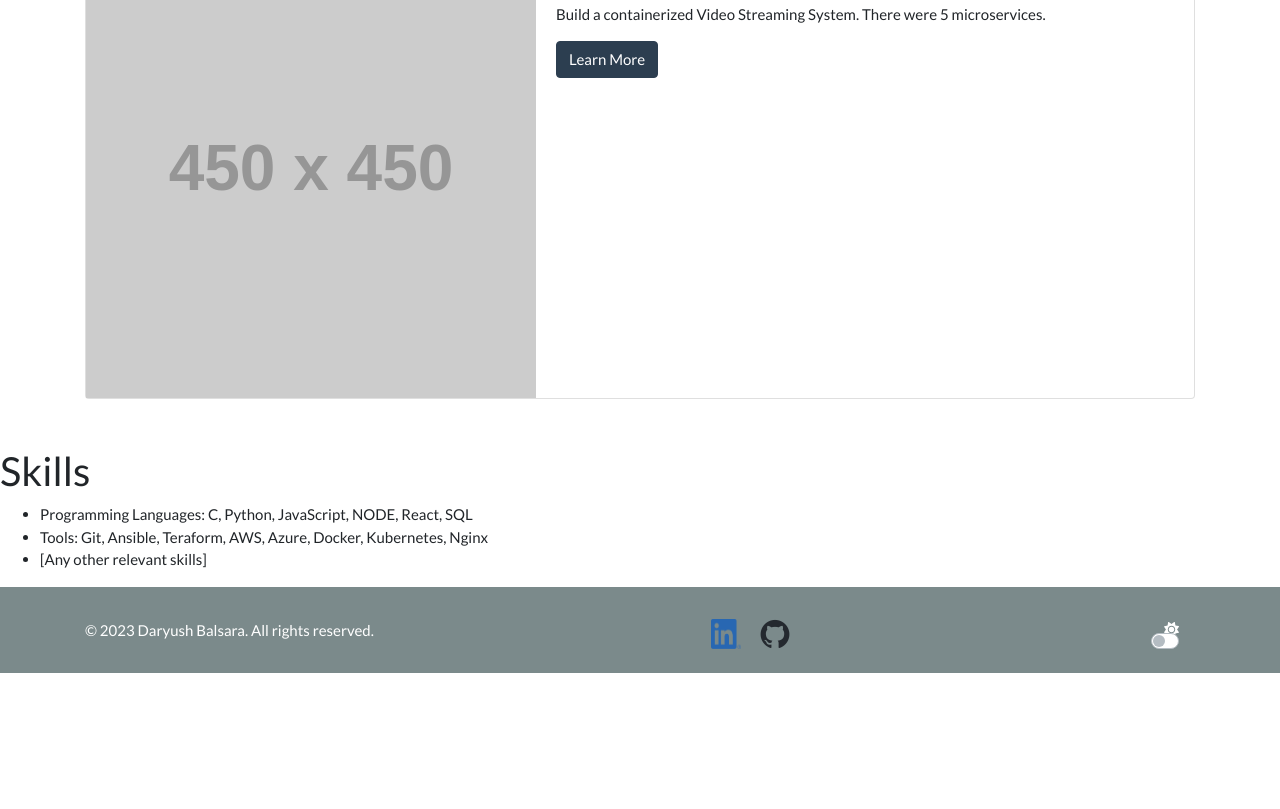
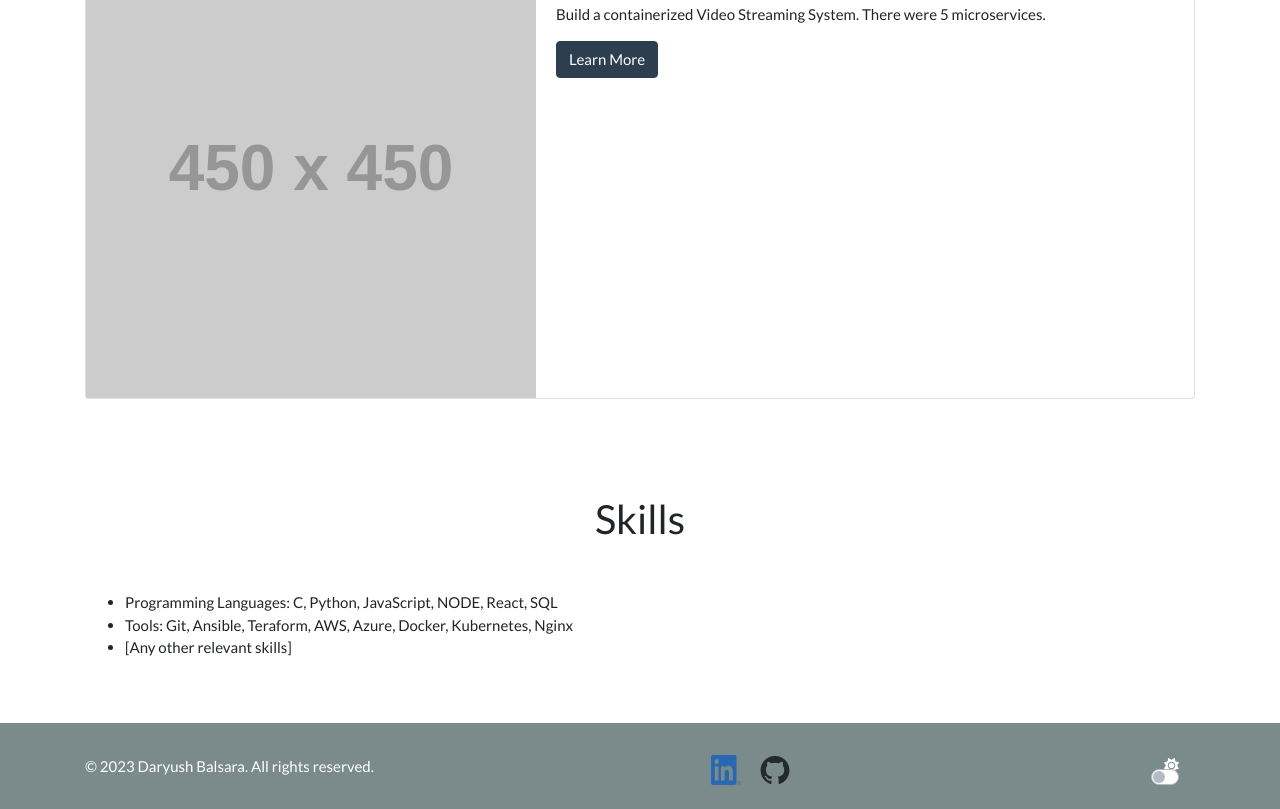
Before and after one commit to dbalsara2003/dbalsara.github.io, a website: page index.html in a window 1280 px wide. Shown: the part 1149-1958 px from the top of the page. Before the commit the page ends 1822 px from the top, so only its background shows below. Drawn offline with nearby package versions, Linux system fonts and the light colour scheme; files that its build step writes are made by us from their sources; placeholder pictures from the web are drawn by us.

Commit message:
centered the skills section

```diff
--- a/index.html
+++ b/index.html
@@ -70,20 +70,21 @@
                         </div>
                     </div>
                 </div>
-
             </div>
-
         </div>
     </section>
 
 
-        <section id="Skills">
-            <h2>Skills</h2>
+    <section id="Skills" class="py-5">
+        <div class="container-md">
+
+            <h2 class="text-center mb-5">Skills</h2>
             <ul>
                 <li>Programming Languages: C, Python, JavaScript, NODE, React, SQL</li>
                 <li>Tools: Git, Ansible, Teraform, AWS, Azure, Docker, Kubernetes, Nginx</li>
                 <li>[Any other relevant skills]</li>
             </ul>
+        </div>
         </section>
 
 
@@ -117,6 +118,7 @@
                 </div>
             </div>
         </footer>
+
         <!-- Include Bootstrap JS and Popper.js for Bootstrap functionality -->
         <script src="https://code.jquery.com/jquery-3.5.1.slim.min.js"></script>
         <script src="https://cdn.jsdelivr.net/npm/@popperjs/core@2.0.8/dist/umd/popper.min.js"></script>
```
